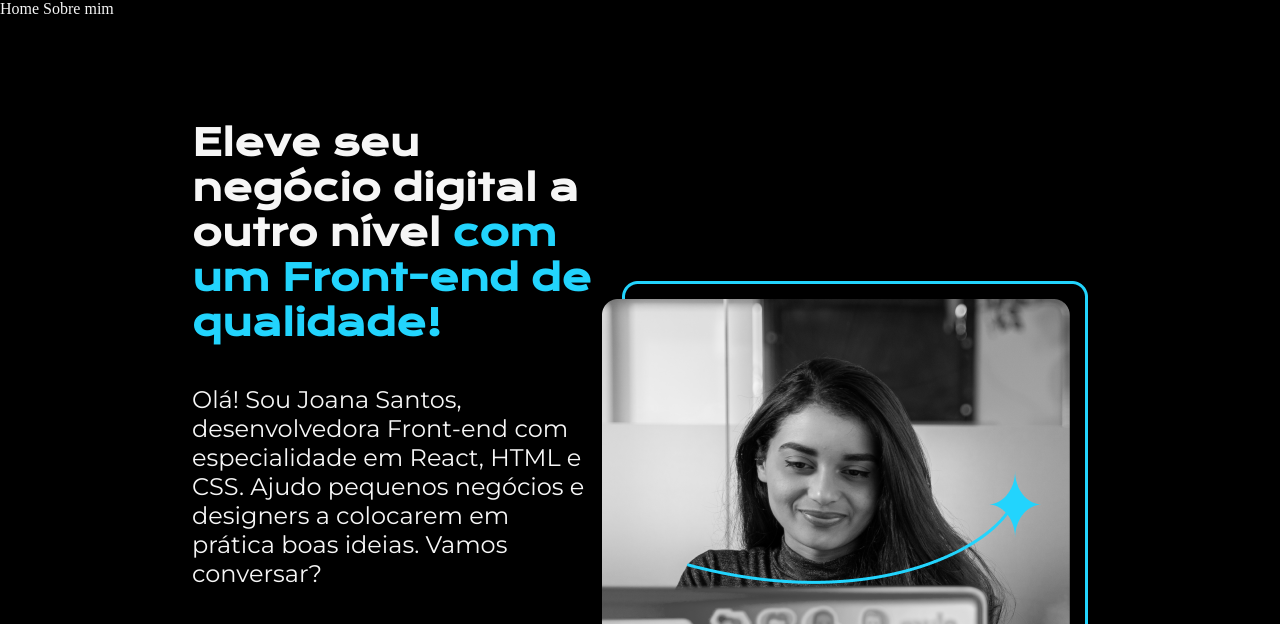
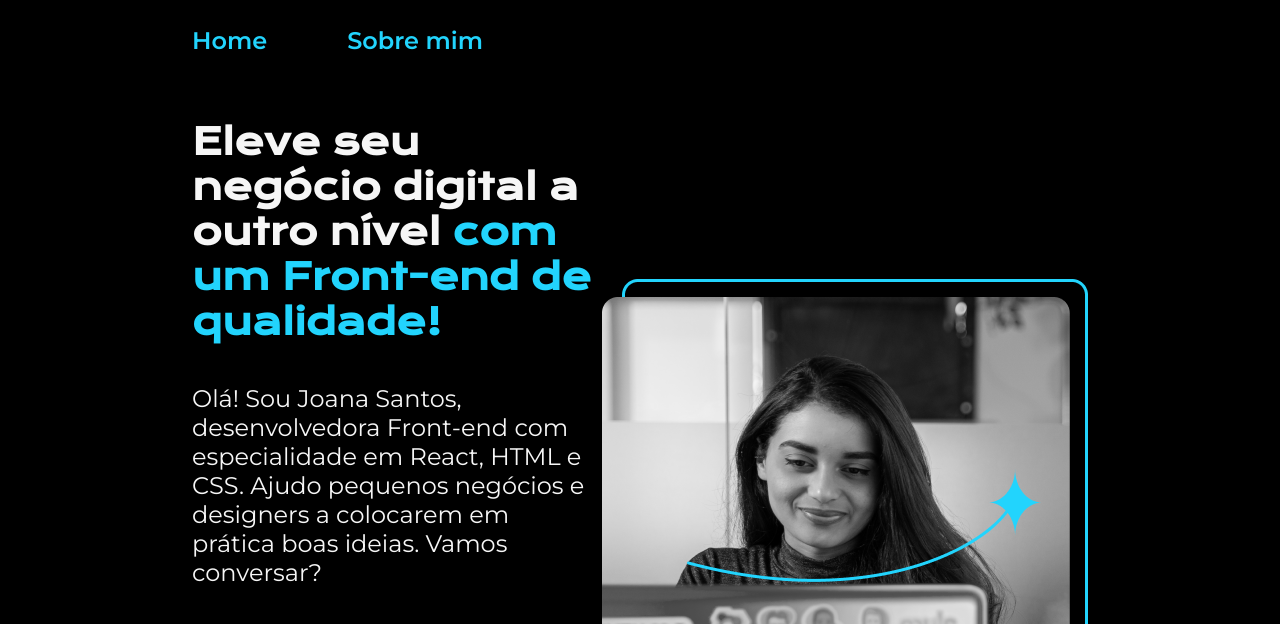
Before and after one commit to gustavobee/portfolio, a plain HTML site: page index.html in a window 1280 px wide. Shown: the top 624 px of the page. Drawn offline with nearby package versions, Linux system fonts and the light colour scheme.

Commit message:
navegando entre paginas

```diff
--- a/index.html
+++ b/index.html
@@ -5,13 +5,13 @@
     <meta http-equiv="X-UA-Compatible" content="IE=edge">
     <meta name="viewport" content="width=device-width, initial-scale=1.0">
     <title>Portfolio</title>
-    <link rel="stylesheet" href="style.css">
+    <link rel="stylesheet" href="./styles/style.css">
 </head>
 <body>
     <header class="cabecalho">
         <nav class="cabecalho__menu">
-            <a class="cabecalho__menu__link">Home</a>
-            <a class="cabecalho__menu__link">Sobre mim</a>
+            <a class="cabecalho__menu__link" href="index.html">Home</a>
+            <a class="cabecalho__menu__link" href="about.html">Sobre mim</a>
         </nav>
     </header>
     <main class="apresentacao">
@@ -40,7 +40,7 @@
                 </a>
             </div>
         </section>
-        <img src="imagem.png" alt="Foto da Joana Santos programando">
+        <img src="./assets/imagem.png" alt="Foto da Joana Santos programando">
     </main>
     <footer class="rodape">
         <p>Desenvolvido por Gustavo Bee.</p>
--- a/style.css
+++ b/styles/style.css
@@ -12,12 +12,25 @@ body {
     color: #F6F6F6;
 }
 
-.titulo-destaque {
+.cabecalho {
+    padding: 2% 0% 0% 15%;
+}
+
+.cabecalho__menu{
+    display: flex;
+    gap: 80px;
+}
+
+.cabecalho__menu__link {
+    font-family: 'Montserrat', sans-serif;
+    font-size: 24px;
+    font-weight: 600;
     color: #22D4FD;
+    text-decoration: none;
 }
 
 .apresentacao {
-    padding: 8% 15%;
+    padding: 5% 15%;
     display: flex;
     align-items: center;
     justify-content: space-between;
@@ -33,6 +46,10 @@ body {
 .apresentacao__conteudo__titulo {
     font-size: 36px;
     font-family: "Krona One", sans-serif;
+}
+
+.titulo-destaque {
+    color: #22D4FD;
 }
 
 .apresentacao__conteudo__texto {
```
Also changed, not shown: about.html (added, +24 -0 lines), assets/imagem.png (renamed from imagem.png), html.png (deleted).
